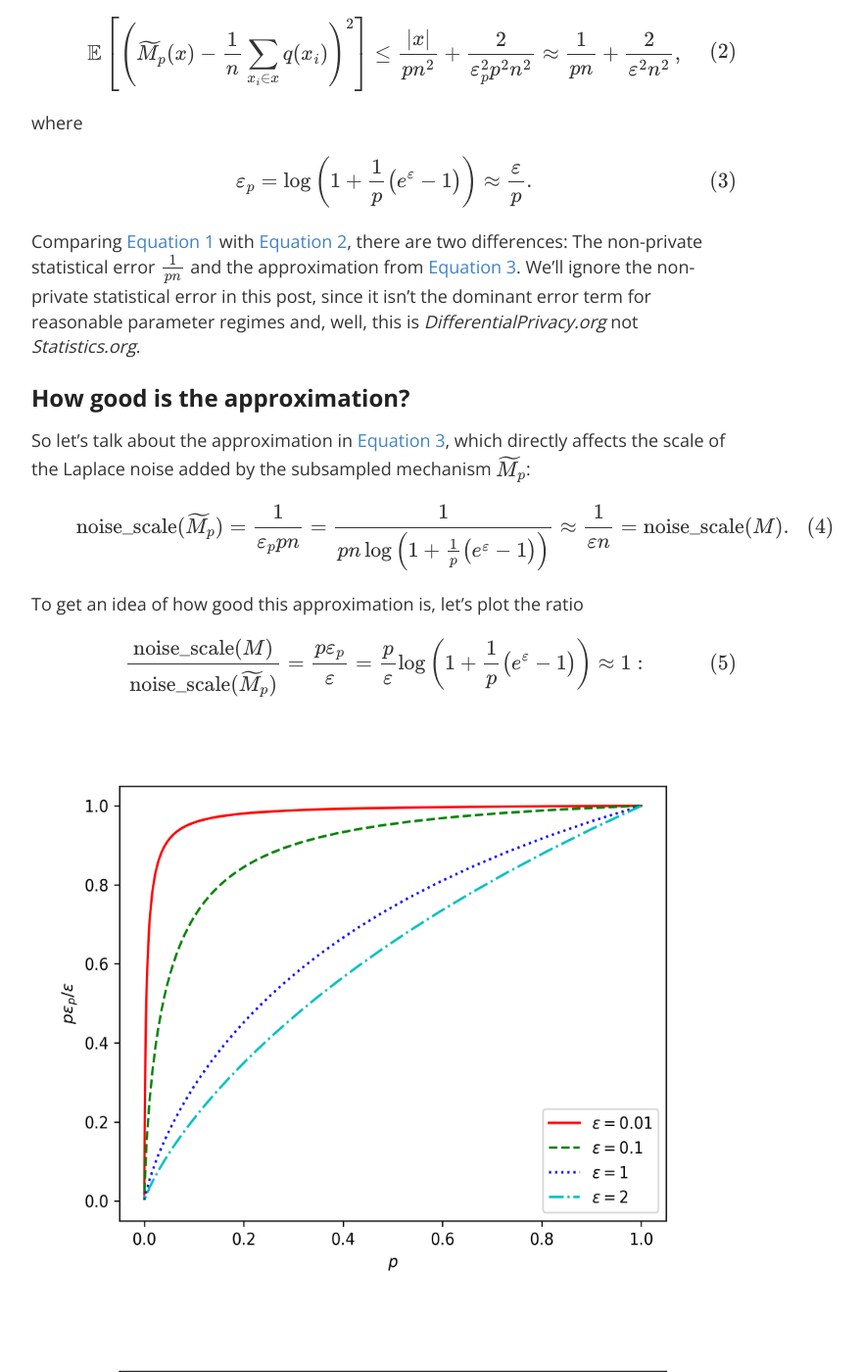
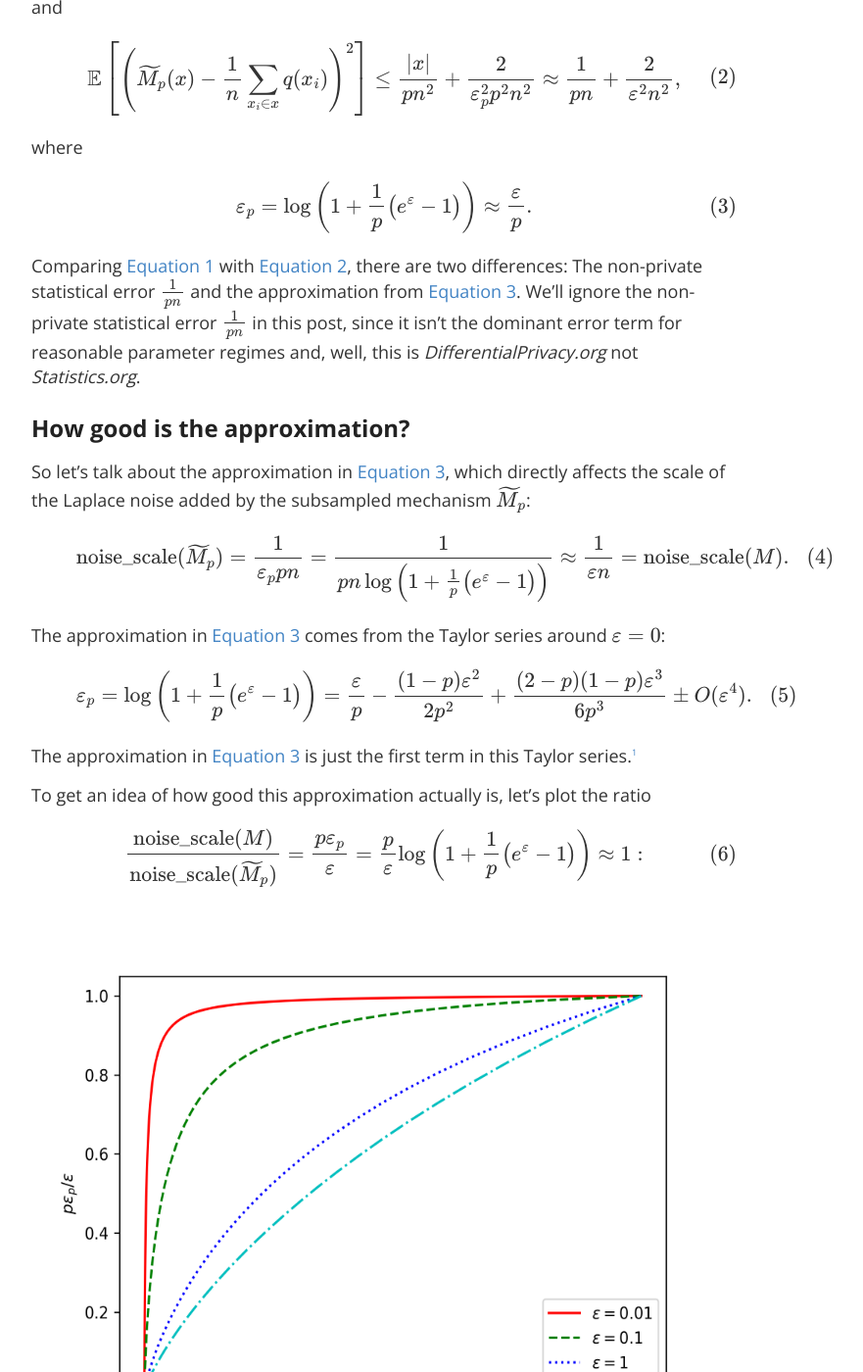
Before and after one commit to differentialprivacy/differentialprivacy, a Jekyll site: the page built from _posts/2025-04-20-subsampling-limits.md, in a window 1280 px wide and 1400 px high, scrolled down 686 px. Shown: the whole window at 98% size, without its empty margins (248-1129 px from the left). Built offline with Jekyll 4.4.1, drawn with Linux system fonts in a browser that asks for light colours; comment, search, counter and statistics services are not loaded; some of the changed text lies outside the part shown.

Commit message:
second subsampling post

```diff
--- a/_posts/2025-04-20-subsampling-limits.md
+++ b/_posts/2025-04-20-subsampling-limits.md
@@ -15,6 +15,7 @@ That story is pretty good. But now we'll take a closer look at the limits of thi
 ## Setting
 
 Recall that we're comparing the standard Laplace mechanism \\\(M\(x\) := \\frac{1}{n}\\sum\_{x\_i \\in x} q\(x\_i\) + \\mathsf{Laplace}\\left\(\\frac{1}{\\varepsilon n}\\right\)\\\) to the subsampled Laplace mechanism \\\(\\widetilde{M}\_{p}\(x\) := \\frac{1}{pn} \\sum\_{x\_i \\in S\_p(x)} q\(x\_i\) + \\mathsf{Laplace}\\left\(\\frac{1}{\\varepsilon_p p n}\\right\)\\\), where \\\(S\_p\(x\)\\subseteq x\\\) is a random Poisson subsample that includes each person's data independently with probability \\\(p\\\).
+Both algorithms satisfy the same \\\(\\varepsilon\\\)-differential privacy guarantee.
 The respective mean squared error guarantees are
 <a id="eq1" />\\\[\\mathbb{E}\\left\[\\left\(M\(x\) - \\frac{1}{n}\\sum\_{x\_i \\in x} q\(x\_i\)\\right\)^2\\right\] = \\frac{2}{\\varepsilon^2 n^2}. \\tag{1}\\\]
 and
@@ -24,12 +25,16 @@ where
 <a id="eq3" />\\\[\\varepsilon_p = \\log\\left\(1 + \\frac{1}{p} \\big\( e^{\\varepsilon}-1 \\big\)\\right\) \\approx \\frac{\\varepsilon}{p}. \\tag{3} \\\]
 
 Comparing [Equation 1](#eq1) with [Equation 2](#eq2), there are two differences: The non-private statistical error \\\(\\frac{1}{p n}\\\) and the approximation from [Equation 3](#eq3).
-We'll ignore the non-private statistical error in this post, since it isn't the dominant error term for reasonable parameter regimes and, well, this is _DifferentialPrivacy.org_ not _Statistics.org_.
+We'll ignore the non-private statistical error \\\(\\frac{1}{p n}\\\) in this post, since it isn't the dominant error term for reasonable parameter regimes and, well, this is _DifferentialPrivacy.org_ not _Statistics.org_.
 
 ## How good is the approximation?
 
 So let's talk about the approximation in [Equation 3](#eq3), which directly affects the scale of the Laplace noise added by the subsampled mechanism \\\(\\widetilde{M}\_p\\\): <a id="eq4" />\\\[\\text{noise\_scale}\(\\widetilde{M}\_p\) = \\frac{1}{\\varepsilon\_p p n} = \\frac{1}{pn\\log\\left\(1 + \\frac{1}{p} \\big\( e^{\\varepsilon}-1 \\big\)\\right\)} \\approx \\frac{1}{\\varepsilon n} = \\text{noise\_scale}\(M\). \\tag{4} \\\]
-To get an idea of how good this approximation is, let's plot the ratio <a id="eq5" />\\\[\\frac{\\text{noise\_scale}\(M\)}{\\text{noise\_scale}\(\\widetilde{M}\_p\)} = \\frac{p\\varepsilon\_p}{\\varepsilon} = \\frac{p}{\\varepsilon} \\log\\left\(1 + \\frac{1}{p} \\big\( e^{\\varepsilon}-1 \\big\)\\right\) \\approx 1:\\tag{5}\\\]
+The approximation in [Equation 3](#eq3) comes from the Taylor series around \\\(\\varepsilon=0\\\):
+<a id="eq5" />\\\[\\varepsilon_p = \\log\\left\(1 + \\frac{1}{p} \\big\( e^{\\varepsilon}-1 \\big\)\\right\) = \\frac{\\varepsilon}{p} - \\frac{\(1-p\)\\varepsilon^2}{2p^2} + \\frac{\(2-p\)\(1-p\)\\varepsilon^3}{6p^3} \\pm O\(\\varepsilon^4\)\tag{5}.\\\]
+The approximation in [Equation 3](#eq3) is just the first term in this Taylor series.[^taylor]
+
+To get an idea of how good this approximation actually is, let's plot the ratio <a id="eq6" />\\\[\\frac{\\text{noise\_scale}\(M\)}{\\text{noise\_scale}\(\\widetilde{M}\_p\)} = \\frac{p\\varepsilon\_p}{\\varepsilon} = \\frac{p}{\\varepsilon} \\log\\left\(1 + \\frac{1}{p} \\big\( e^{\\varepsilon}-1 \\big\)\\right\) \\approx 1:\\tag{6}\\\]
 
 <p align="center"><img src="/images/subsampling-ratio-p.png" alt="Plot of p*eps\_p/eps as a function of p for eps=0.01,0.1,1,2" width="768" height="576"/></p>
 <p align="center"><img src="/images/subsampling-ratio-eps.png" alt="Plot of p*eps\_p/eps as a function of eps for p=0.001,0.01,0.1,0.5"  width="768" height="576"/></p>
@@ -97,3 +102,5 @@ In recent years, there has been a lot of research that seeks to _avoid_ the limi
 [^parallel]: In non-private machine learning, the batch size is typically determined by hardware parallelism. Absent parallelism, smaller batch size is typically better -- right down to batch size 1. Generally, you make faster progress by updating the model parameters after each gradient computation. However, batch size 1 doesn't exploit the fact that the computer hardware can usually compute multiple gradients at the same time. Larger batch sizes allow you to get more out of the hardware. But once you saturate the hardware, there's no benefit (non-privately) to larger batch sizes.
 
 [^dpftrl]: For example, [DP-FTRL](https://arxiv.org/abs/2103.00039) adds negatively correlated noise instead of independent noise to the queries/gradients. Since DP-FTRL doesn't rely on privacy amplification by subsampling, the noise added to each query/gradient is large. Instead DP-FTRL relies on the fact that, when you sum up the noisy values, the noise partially cancels out. In practice, DP-FTRL often works better than relying on privacy amplification by subsampling.
+
+[^taylor]: Looking at the second- and third-order terms in the Taylor series in [Equation 5](#eq5), we can already see that this approximation may be problematic when the subsampling probability \\\(p\\\) is small, since these terms include factors of \\\(1/p^2\\\) and \\\(1/p^3\\\) respectively.
```
Also changed, not shown: other parts of _posts/2025-04-20-subsampling-limits.md (+2 -2 lines).
